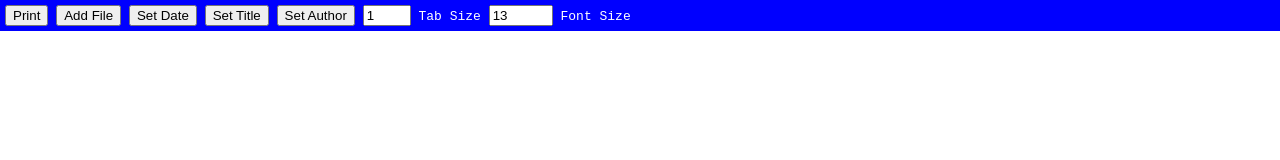
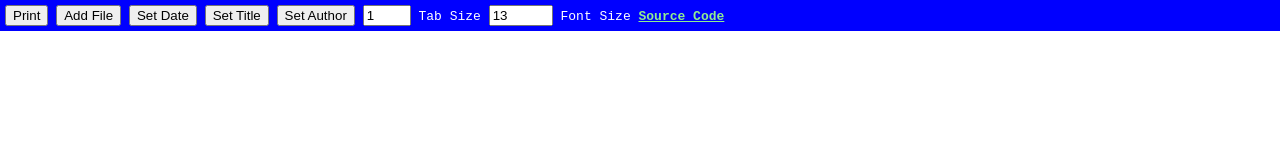
Before and after one commit to andrei-akopian/CodePrintFormatter, a plain HTML site: page index.html in a window 1280 px wide. Drawn offline with Linux system fonts and the light colour scheme.

Commit message:
added a dirty source code link

```diff
--- a/index.html
+++ b/index.html
@@ -13,6 +13,7 @@
             <button onclick="setAuthor()">Set Author</button>
             <input type="number" id="tab-size" min="0" max="5" value="1"/> Tab Size
             <input type="number" id="font-size" min="1" max="200" value="13"/> Font Size
+            <a href="https://github.com/andrei-akopian/CodePrintFormatter"><strong>Source Code</strong></a>
         </div>
         <div id="file-display">
             <div class="file-display-header">
--- a/styles.css
+++ b/styles.css
@@ -68,3 +68,7 @@ body {
 p {
     margin: 0px;
 }
+
+a {
+    color: lightgreen;
+}
```
